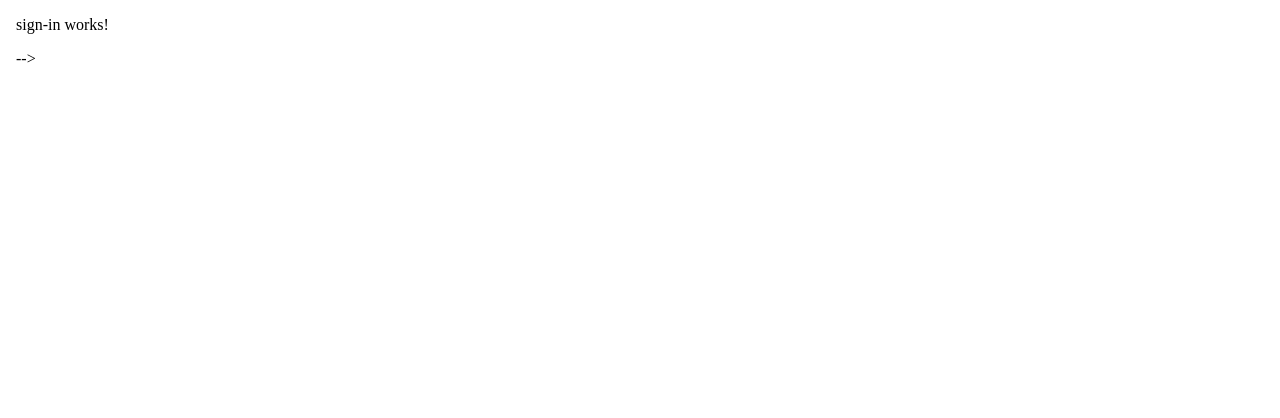
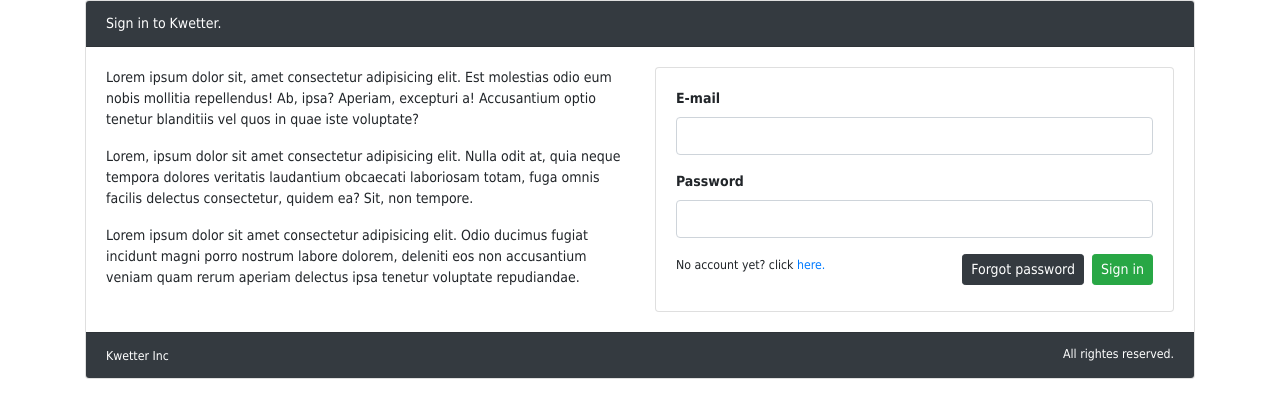
Before and after one commit to Joegoslavie/kwetter-frontend, an Angular app: page /signin in a window 1280 px wide. Shown: the top 418 px of the page. Built offline with nearby package versions, Linux system fonts and the light colour scheme.

Commit message:
update sign in html

```diff
--- a/angular.json
+++ b/angular.json
@@ -24,9 +24,13 @@
               "src/assets"
             ],
             "styles": [
-              "src/styles.css"
+              "src/styles.css",
+              "node_modules/bootstrap/dist/css/bootstrap.min.css"
             ],
-            "scripts": []
+            "scripts": [
+              "node_modules/jquery/dist/jquery.js",
+              "node_modules/bootstrap/dist/js/bootstrap.js"
+            ]
           },
           "configurations": {
             "production": {
--- a/src/app/layout/kwetter-layout/kwetter-layout.component.css
+++ b/src/app/layout/kwetter-layout/kwetter-layout.component.css
@@ -0,0 +1,7 @@
+html {
+    background:red;
+}
+body{
+    font-family: Tahoma,Verdana,Segoe,sans-serif;
+    font-size:14px;
+}
--- a/src/app/layout/kwetter-layout/kwetter-layout.component.html
+++ b/src/app/layout/kwetter-layout/kwetter-layout.component.html
@@ -1,4 +1,5 @@
-<!doctype html><html lang="en">
+<!doctype html>
+<html lang="en">
     <head>
         <meta charset="utf-8">
         <title>Kwetter</title>
@@ -7,6 +8,14 @@
         <link rel="icon" type="image/x-icon" href="favicon.ico">
     </head>
 <body>
-    <router-outlet></router-outlet> -->
+    <div class="container">
+        <div class="row">
+            <div class="col-12">
+                <router-outlet></router-outlet>
+            </div>
+        </div>
+    </div>
+
+
 </body>
 </html>
--- a/src/app/sign-in/sign-in.component.html
+++ b/src/app/sign-in/sign-in.component.html
@@ -1 +1,39 @@
-<p>sign-in works!</p>
+
+<div class="card">
+    <div class="card-header bg-dark text-white">
+        Sign in to Kwetter.
+    </div>
+    <div class="card-body">
+        <div class="row">
+            <div class="col-6">
+                <p>Lorem ipsum dolor sit, amet consectetur adipisicing elit. Est molestias odio eum nobis mollitia repellendus! Ab, ipsa? Aperiam, excepturi a! Accusantium optio tenetur blanditiis vel quos in quae iste voluptate?</p>
+                <p>Lorem, ipsum dolor sit amet consectetur adipisicing elit. Nulla odit at, quia neque tempora dolores veritatis laudantium obcaecati laboriosam totam, fuga omnis facilis delectus consectetur, quidem ea? Sit, non tempore.</p>
+                <p>Lorem ipsum dolor sit amet consectetur adipisicing elit. Odio ducimus fugiat incidunt magni porro nostrum labore dolorem, deleniti eos non accusantium veniam quam rerum aperiam delectus ipsa tenetur voluptate repudiandae.</p>
+            </div>
+
+            <div class="col-6">
+                <div class="card">
+                    <div class="card-body">
+                        <div class="form-group">
+                            <label for="username"><b>E-mail</b></label>
+                            <input name="username" type="text" value="" class="form-control">
+                        </div>
+                        <div class="form-group">
+                            <label for="username"><b>Password</b></label>
+                            <input name="username" type="text" value="" class="form-control">
+                        </div>
+                        <div class="form-group">
+                            <button class="btn btn-success btn-sm float-right">Sign in</button>
+                            <button class="btn btn-dark btn-sm float-right mr-2">Forgot password</button>
+                            <small class="">No account yet? click <a href="">here.</a></small>
+                        </div>
+                    </div>
+                </div>
+            </div>
+        </div>
+    </div>
+    <div class="card-footer bg-dark text-white">
+        <small>Kwetter Inc</small>
+        <small class="float-right">All rightes reserved.</small>
+    </div>
+</div>
```
Lines whose indentation alone changed are shown as unchanged.
